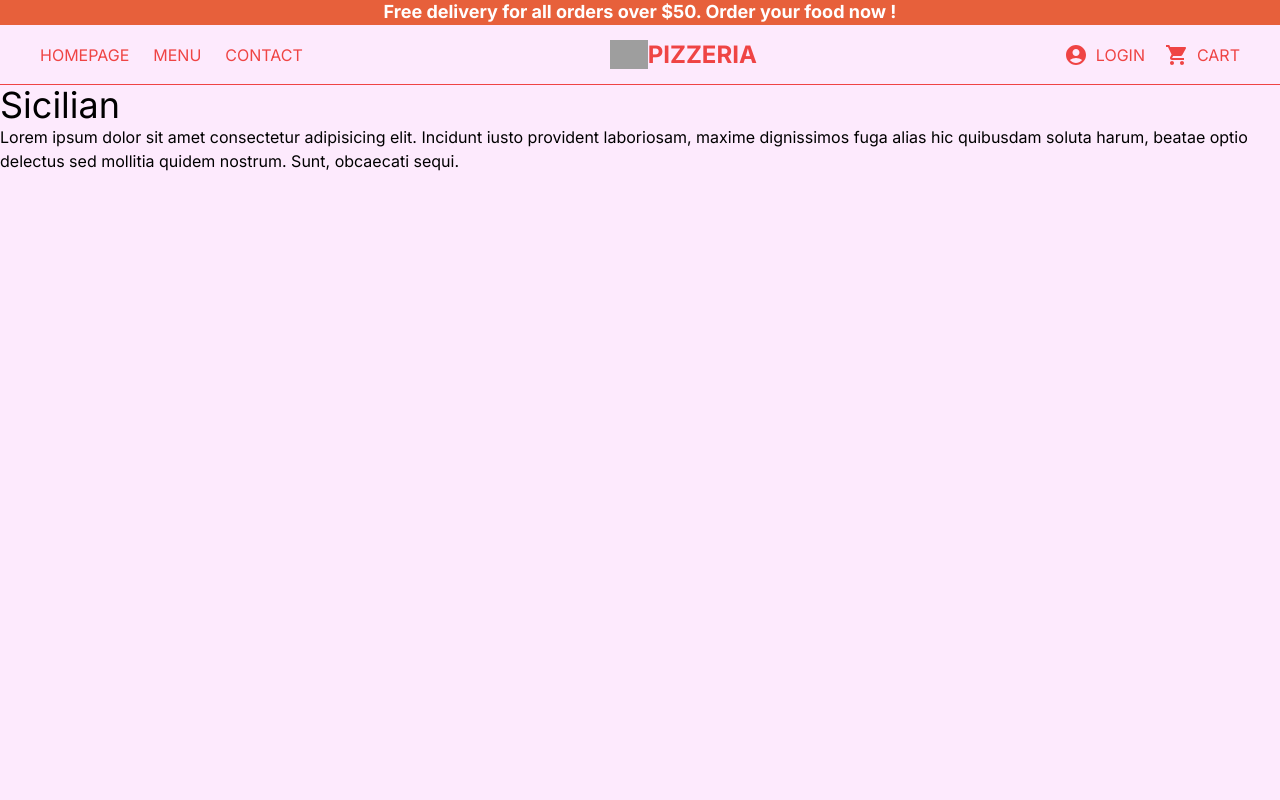
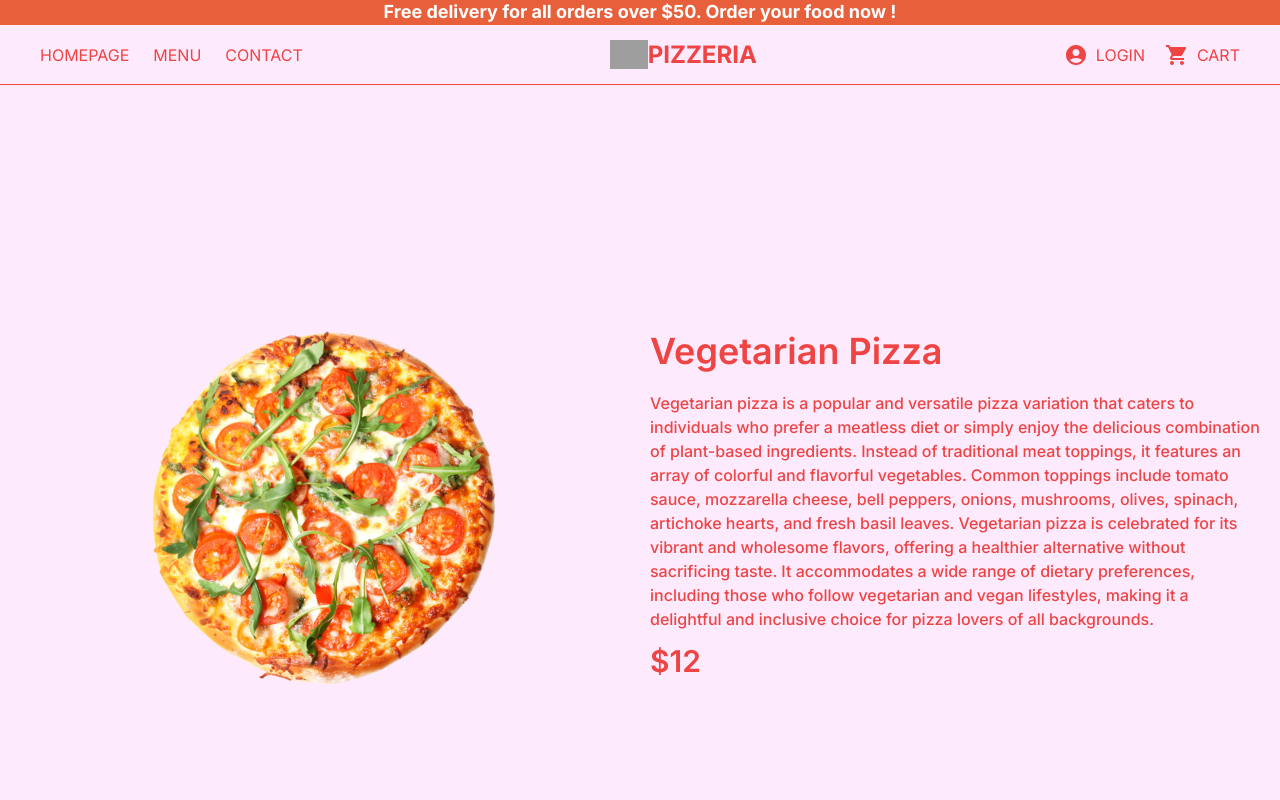
Before and after one commit to Nurlan-Bakenbaev/food-app, a Next.js app: page /product/1 in a window 1280 px wide. Shown: the top 800 px of the page. Built offline with nearby package versions, Linux system fonts and the light colour scheme; grey boxes are pictures that could not be loaded.

Commit message:
modified:   src/app/globals.css 	modified:   src/app/menu/[category]/page.tsx 	modified:   src/app/product/[id]/page.tsx 	modified:   src/components/data.ts

```diff
--- a/src/app/globals.css
+++ b/src/app/globals.css
@@ -1,3 +1,17 @@
 @tailwind base;
 @tailwind components;
 @tailwind utilities;
+
+
+.spin {
+  animation: spin 35s linear infinite;
+}
+
+@keyframes spin {
+  0% {
+    transform: rotate(300deg);
+  }
+  100% {
+    transform: rotate(360deg);
+  }
+}
--- a/src/app/menu/[category]/page.tsx
+++ b/src/app/menu/[category]/page.tsx
@@ -3,7 +3,6 @@ import { FeaturedProducts } from "@/components/data";
 import Image from "next/image";
 import Link from "next/link";
 const CategoryPage = () => {
-  console.log(FeaturedProducts);
   return (
     <div className="flex flex-row flex-wrap gap-2 justify-center mt-5 px-3 text-red-500 font-semibold  uppercase">
       {FeaturedProducts.map((item, id) => (
--- a/src/app/product/[id]/page.tsx
+++ b/src/app/product/[id]/page.tsx
@@ -1,25 +1,27 @@
 import Image from "next/image";
 import React from "react";
+import { FeaturedProducts } from "@/components/data";
 
 const SingleProductPage = () => {
   return (
-    <div className=" h-screen">
-      <div className="relative">
+    <div className="mt-5 mb-10 text-red-500 px-5 h-screen gap-5 items-center justify-center flex flex-col md:flex-row">
+      <div className="flex-1 flex justify-center">
         <Image
-          objectFit="contain"
-          layout="fill"
+          width={400}
+          height={380}
           alt="Product-Image"
-          src={"/p1.png"}
+          src={FeaturedProducts[2].photo}
+          className="spin"
         />
       </div>
-      <div>
-        <h1 className="text-4xl">Sicilian</h1>
-        <p>
-          Lorem ipsum dolor sit amet consectetur adipisicing elit. Incidunt
-          iusto provident laboriosam, maxime dignissimos fuga alias hic
-          quibusdam soluta harum, beatae optio delectus sed mollitia quidem
-          nostrum. Sunt, obcaecati sequi.
-        </p>
+      <div className="flex-1 font-medium">
+        <h1 className="text-4xl mb-5 font-semibold">
+          {FeaturedProducts[2].name}
+        </h1>
+        <p>{FeaturedProducts[1].fulldesc}</p>
+        <h3 className="text-3xl mt-3 font-semibold">
+          ${FeaturedProducts[1].price}
+        </h3>
       </div>
     </div>
   );
--- a/src/components/data.ts
+++ b/src/components/data.ts
@@ -18,6 +18,7 @@ export interface Pizza {
   id: number;
   name: string;
   description: string;
+  fulldesc?: string;
   photo: any;
   price: Number;
   options: PizzaOption[];
@@ -52,6 +53,8 @@ export const FeaturedProducts: Pizza[] = [
     description:
       "A delicious pizza topped with pepperoni slices and melted cheese.",
     photo: photo2,
+    fulldesc:
+      "Vegetarian pizza is a popular and versatile pizza variation that caters to individuals who prefer a meatless diet or simply enjoy the delicious combination of plant-based ingredients. Instead of traditional meat toppings, it features an array of colorful and flavorful vegetables. Common toppings include tomato sauce, mozzarella cheese, bell peppers, onions, mushrooms, olives, spinach, artichoke hearts, and fresh basil leaves. Vegetarian pizza is celebrated for its vibrant and wholesome flavors, offering a healthier alternative without sacrificing taste. It accommodates a wide range of dietary preferences, including those who follow vegetarian and vegan lifestyles, making it a delightful and inclusive choice for pizza lovers of all backgrounds.",
     price: 12,
     options: [
       {
```
